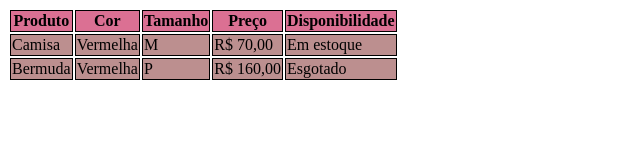
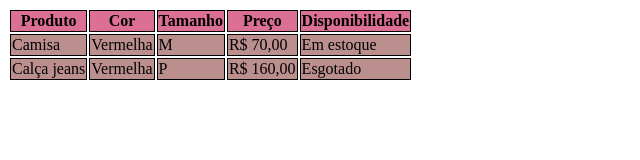
Before and after one commit to Luczka1998/aula-tabela-, a plain HTML site: page index.html in a window 1280 px wide. Shown: the whole page, without its empty margins (0-640 px from the left). Drawn offline with Linux system fonts and the light colour scheme.

Commit message:
mudade de Bermuda para calça jeans

```diff
--- a/index.html
+++ b/index.html
@@ -45,7 +45,8 @@
         </tr>
 
         <tr>
-            <td>Bermuda</td>
+            <td>Calça jeans
+            </td>
             <td>Vermelha</td>
             <td>P</td>
             <td>R$ 160,00</td>
```
